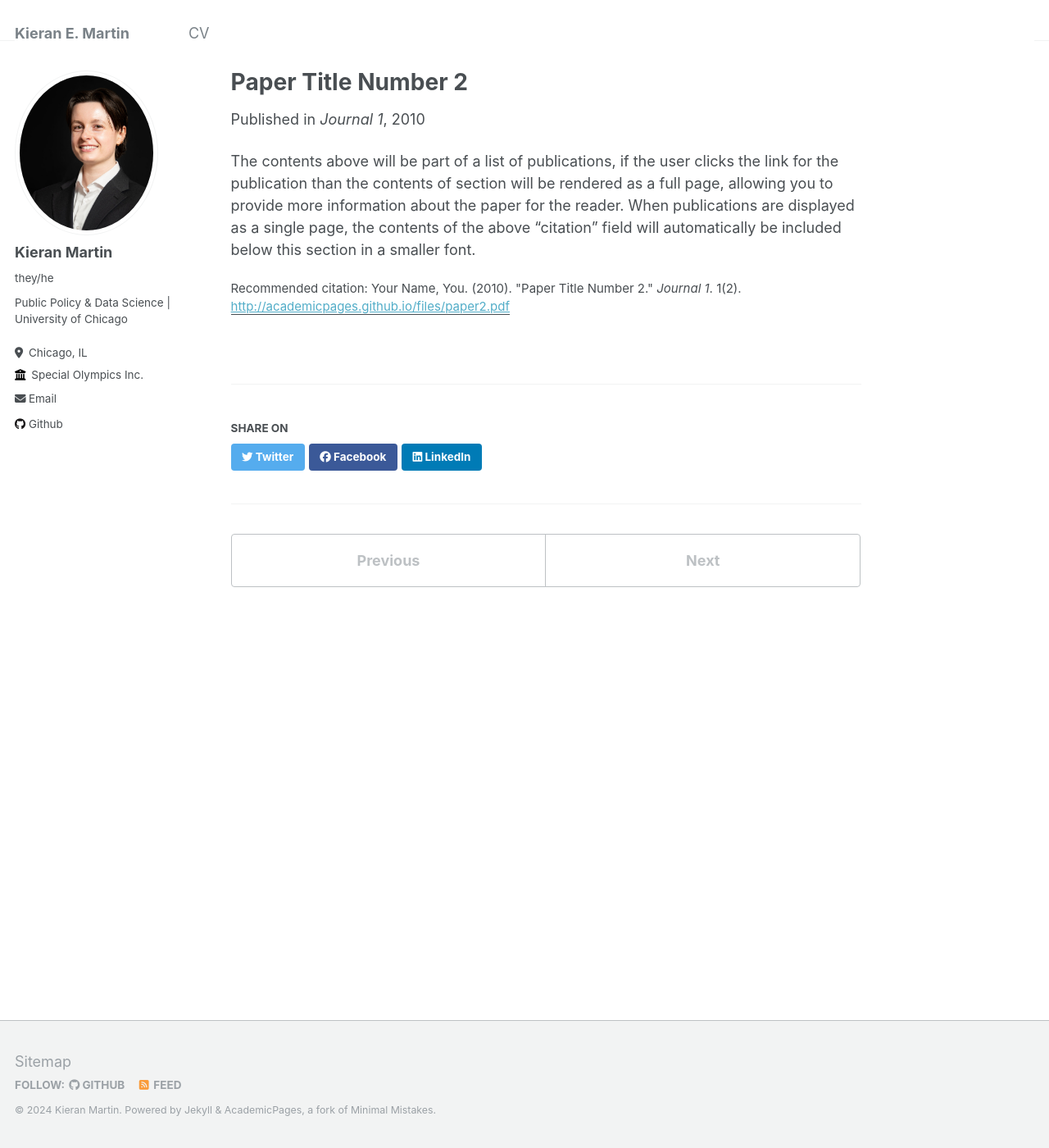
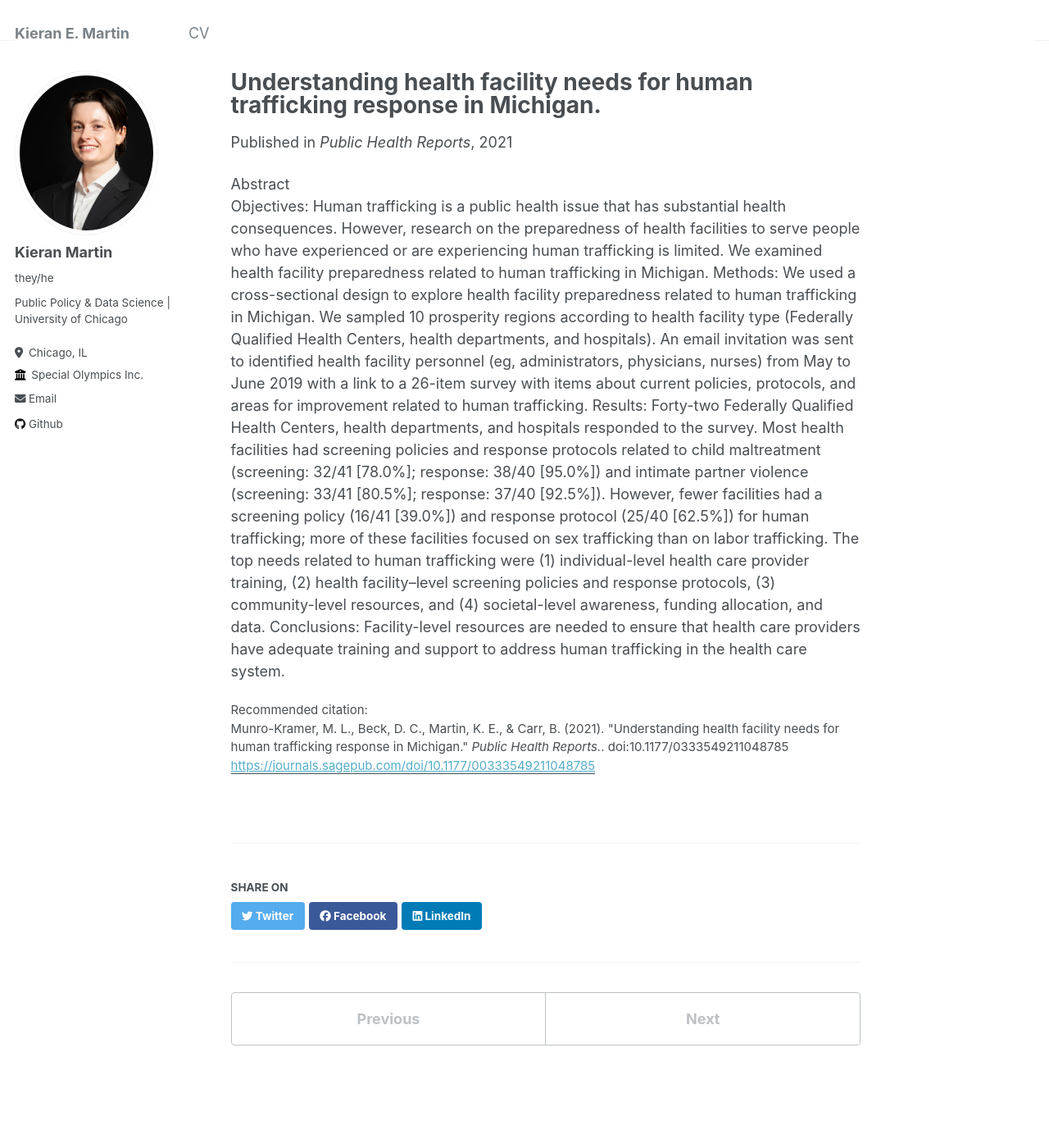
Before and after one commit to martinke11/martinke11.github.io, a Jekyll site: the page built from _publications/2010-10-01-paper-title-number-2.md, in a window 1280 px wide and 1400 px high. Shown: the whole window at 82% size. Built offline with Jekyll 4.4.1, drawn with Linux system fonts in a browser that asks for light colours.

Commit message:
Update 2010-10-01-paper-title-number-2.md

```diff
--- a/_publications/2010-10-01-paper-title-number-2.md
+++ b/_publications/2010-10-01-paper-title-number-2.md
@@ -1,12 +1,20 @@
 ---
-title: "Paper Title Number 2"
+title: "Understanding health facility needs for human trafficking response in Michigan."
 collection: publications
 permalink: /publication/2010-10-01-paper-title-number-2
-excerpt: 'This paper is about the number 2. The number 3 is left for future work.'
-date: 2010-10-01
-venue: 'Journal 1'
-paperurl: 'http://academicpages.github.io/files/paper2.pdf'
-citation: 'Your Name, You. (2010). &quot;Paper Title Number 2.&quot; <i>Journal 1</i>. 1(2).'
+excerpt: ''
+date: 2021-11-03
+venue: 'Public Health Reports'
+paperurl: 'https://journals.sagepub.com/doi/10.1177/00333549211048785'
+citation: '<br>Munro-Kramer, M. L., Beck, D. C., Martin, K. E., & Carr, B. (2021). &quot;Understanding health facility needs for human trafficking response in Michigan.&quot; <i>Public Health Reports.</i>. doi:10.1177/0333549211048785 '
 ---
 
-The contents above will be part of a list of publications, if the user clicks the link for the publication than the contents of section will be rendered as a full page, allowing you to provide more information about the paper for the reader. When publications are displayed as a single page, the contents of the above "citation" field will automatically be included below this section in a smaller font.
+Abstract<br>
+Objectives:
+Human trafficking is a public health issue that has substantial health consequences. However, research on the preparedness of health facilities to serve people who have experienced or are experiencing human trafficking is limited. We examined health facility preparedness related to human trafficking in Michigan.
+Methods:
+We used a cross-sectional design to explore health facility preparedness related to human trafficking in Michigan. We sampled 10 prosperity regions according to health facility type (Federally Qualified Health Centers, health departments, and hospitals). An email invitation was sent to identified health facility personnel (eg, administrators, physicians, nurses) from May to June 2019 with a link to a 26-item survey with items about current policies, protocols, and areas for improvement related to human trafficking.
+Results:
+Forty-two Federally Qualified Health Centers, health departments, and hospitals responded to the survey. Most health facilities had screening policies and response protocols related to child maltreatment (screening: 32/41 [78.0%]; response: 38/40 [95.0%]) and intimate partner violence (screening: 33/41 [80.5%]; response: 37/40 [92.5%]). However, fewer facilities had a screening policy (16/41 [39.0%]) and response protocol (25/40 [62.5%]) for human trafficking; more of these facilities focused on sex trafficking than on labor trafficking. The top needs related to human trafficking were (1) individual-level health care provider training, (2) health facility–level screening policies and response protocols, (3) community-level resources, and (4) societal-level awareness, funding allocation, and data.
+Conclusions:
+Facility-level resources are needed to ensure that health care providers have adequate training and support to address human trafficking in the health care system.
```
